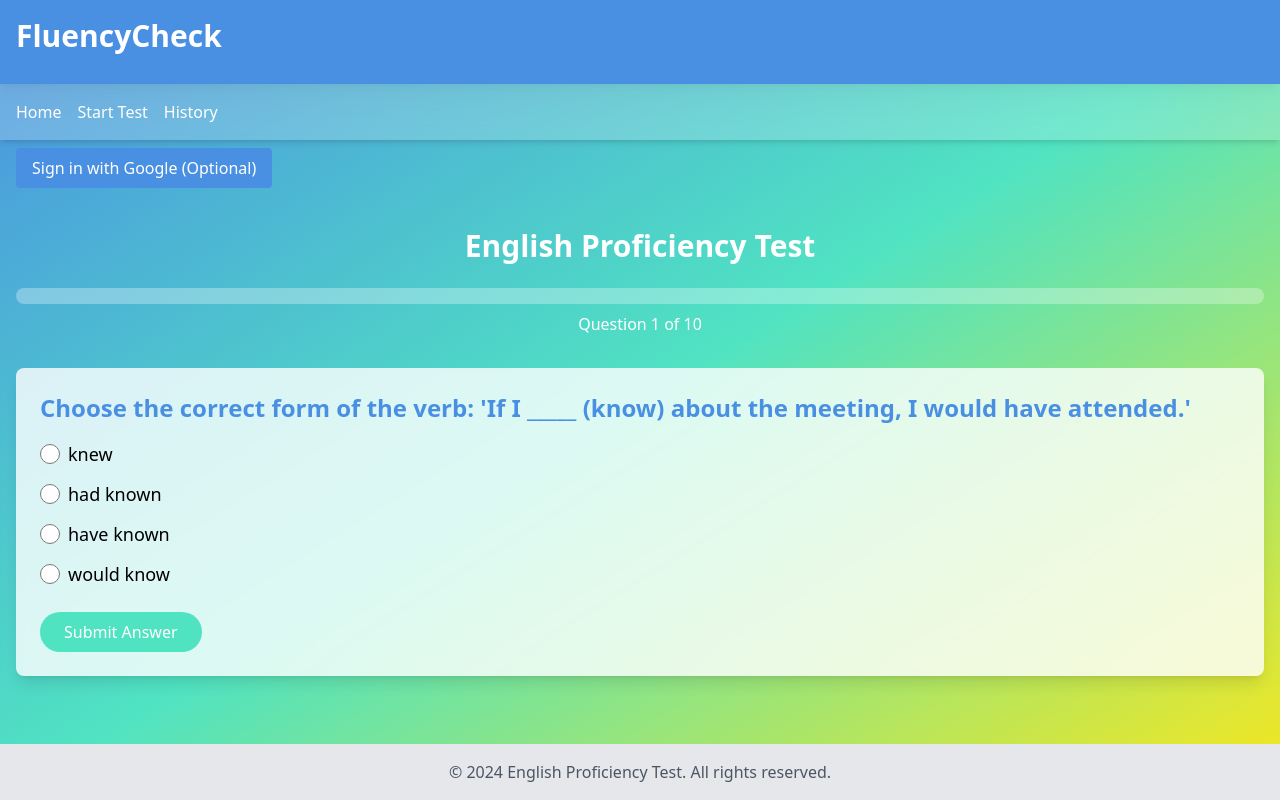
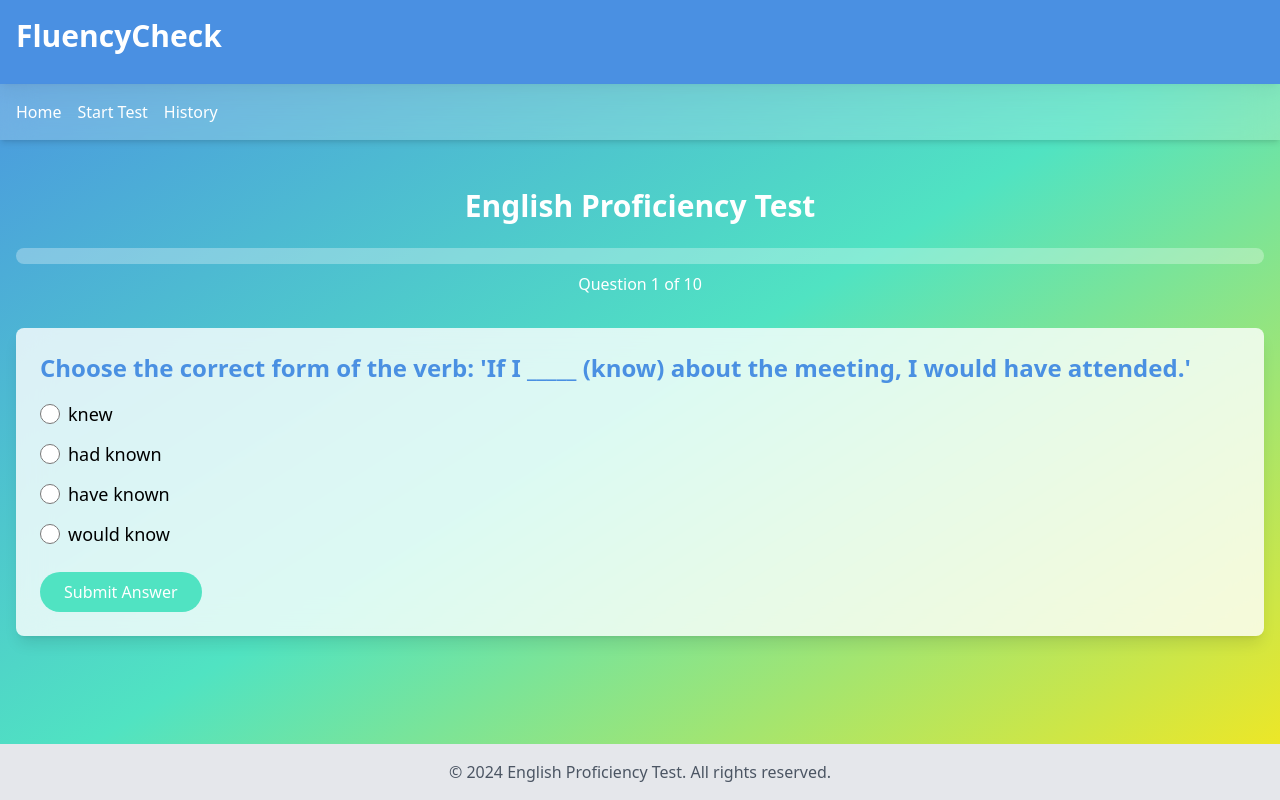
Before and after one commit to manomano500/fluency_check, a Vue app: page /test in a window 1280 px wide. Built offline with nearby package versions, Linux system fonts and the light colour scheme; no server answers; what @vueuse/head would draw is missing.

Commit message:
firebase

```diff
--- a/src/firebase.js
+++ b/src/firebase.js
@@ -11,7 +11,7 @@ import { getFirestore } from 'firebase/firestore';
 // Your web app's Firebase configuration
 // For Firebase JS SDK v7.20.0 and later, measurementId is optional
 const firebaseConfig = {
-  env: "AIzaSyC_xDiWIa5gzy0mBka9a7luEH7hjWV_I-Y",
+  apiKey: "AIzaSyC_xDiWIa5gzy0mBka9a7luEH7hjWV_I-Y",
   authDomain: "chatapp-93e73.firebaseapp.com",
   databaseURL: "https://chatapp-93e73-default-rtdb.firebaseio.com",
   projectId: "chatapp-93e73",
--- a/src/layouts/MainLayout.vue
+++ b/src/layouts/MainLayout.vue
@@ -5,7 +5,7 @@
 
     <Navigation />
     <div class="container mx-auto px-4 py-2 ">
-      <Auth />
+
     </div>
 
     <main class="flex-grow container mx-auto px-4 py-8">
@@ -24,7 +24,7 @@ import { defineComponent } from 'vue'
 import Header from '@/components/Header.vue'
 import Footer from '@/components/Footer.vue'
 import Navigation from '@/components/Navigation.vue'
-import Auth from '@/components/Auth.vue'
+// import Auth from '@/components/Auth.vue'
 
 export default defineComponent({
   name: 'MainLayout',
@@ -32,7 +32,7 @@ export default defineComponent({
     Header,
     Footer,
     Navigation,
-    Auth
+    // Auth
   }
 })
 </script>
```
